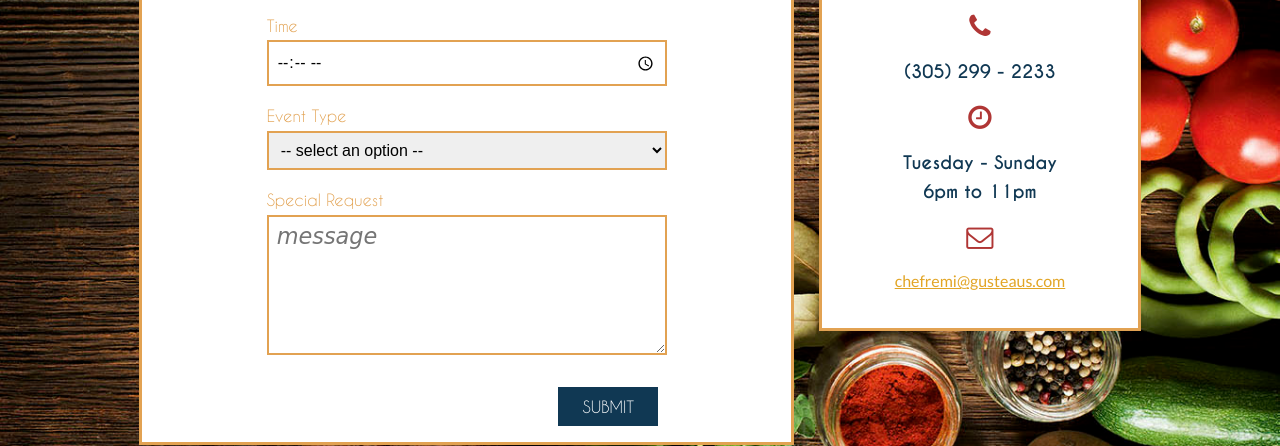
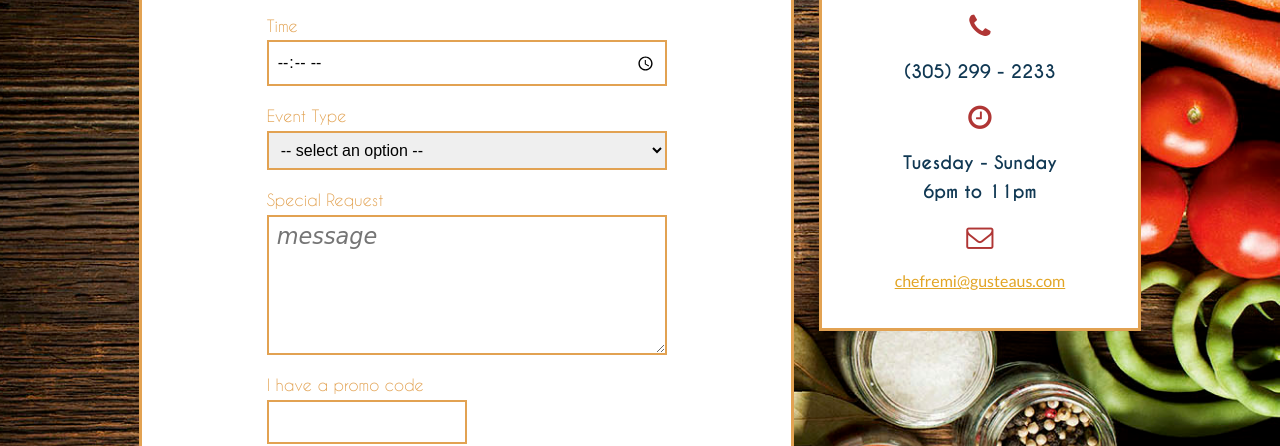
Before and after one commit to claulg2701/project_final3_deleon_claudia, a plain HTML site: page contact.html in a window 1280 px wide. Shown: the part 506-952 px from the top of the page. Drawn offline with Linux system fonts and the light colour scheme; a web font is replaced by a local one.

Commit message:
add promo code to form

```diff
--- a/contact.html
+++ b/contact.html
@@ -63,7 +63,14 @@
                         <label for="">Special Request</label>
                         <textarea name="message" rows="5" cols="50" placeholder="message"></textarea>
                     </div>
-                    <button class="button" type="submit" name="button">Submit</button>
+                    <div class="block promo">
+                        <label for="promp">I have a promo code</label>
+                        <input type="text" name="promo" value="">
+                    </div>
+                    <div class="block">
+                        <button class="button" type="submit" name="button">Submit</button>
+                    </div>
+
                 </form>
             </section>
         </main>
--- a/css/main.css
+++ b/css/main.css
@@ -361,8 +361,13 @@ form textarea {
     font-size: 0.9em;
 }
 
-form .button {
-    margin-top: 1em;
+form .block.promo input {
+    max-width: 200px;
+    margin-left: 0;
+}
+
+form .block button {
+    margin-right: 0;
 }
 
 /* Media Queries */
@@ -411,17 +416,6 @@ form .button {
     }
 
     .sidebar::after {
-        display: block;
-        content: "";
-        clear: both;
-    }
-
-    form .button {
-        float: right;
-        margin-right: calc(35% - 100px);
-    }
-
-    form::after {
         display: block;
         content: "";
         clear: both;
```
